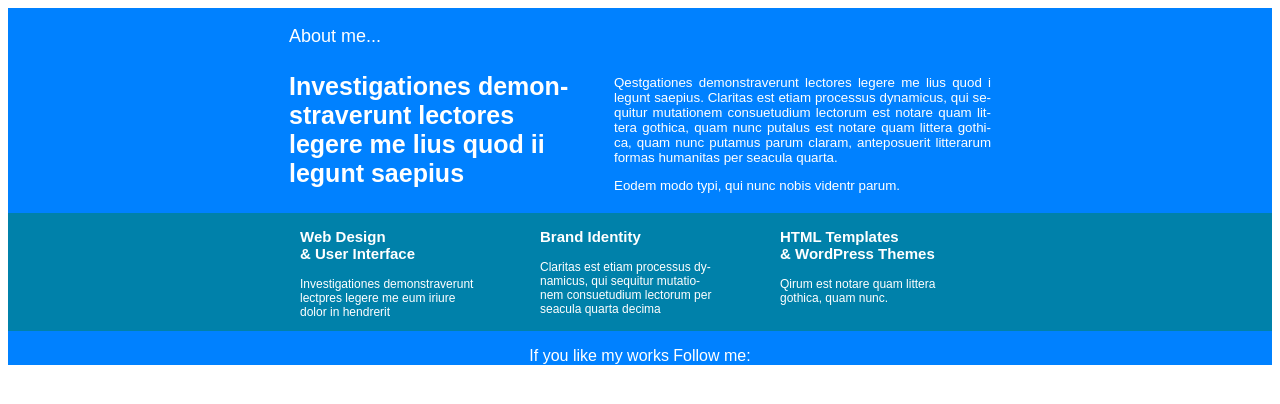
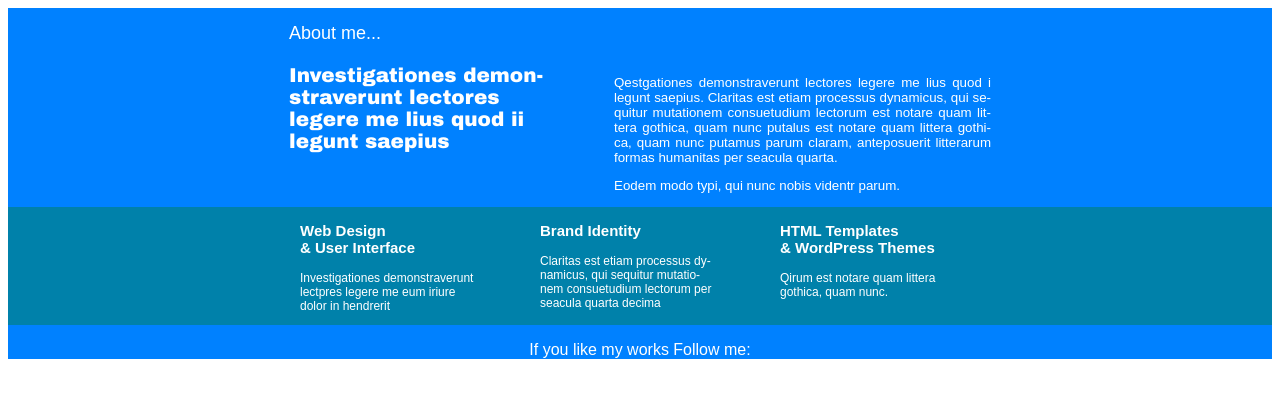
Before and after one commit to Clobac007/main, a PHP site: page /bloc2.html in a window 1280 px wide. Shown: the top 404 px of the page. Run offline with PHP 8.4, Linux system fonts and the light colour scheme.

Commit message:
update b2

```diff
--- a/Integration_maquette/bloc2.html
+++ b/Integration_maquette/bloc2.html
@@ -6,10 +6,10 @@
 		<title> Logo ACS </title>
 	</head>
 	<body>
-		<div class="box">
+		<section class="box">
 			<div class="firstr">
 				<div class="about_me">
-					<p id="titrea">About me...</p>
+					<h1>About me...</h1>
 					<p>Investigationes demon-<br/>straverunt lectores<br/>legere me lius quod ii<br/>legunt saepius</p>
 				</div>
 				<div class="about_me2">
@@ -49,6 +49,6 @@
 			<div class="footer">
 				<p>If you like my works Follow me:</p>
 			</div>
-		</div>
+		</section>
 	</body>
 </html>
--- a/Integration_maquette/styleb2.css
+++ b/Integration_maquette/styleb2.css
@@ -25,14 +25,14 @@ div
 	column-gap: 60px;
 }
 
-.about_me
+div.about_me p
 {
-	font-weight: bold;
-	font-size: 25px;
+	font-family: "Arial Black";
+	font-size: 20px;
 	width: 280px;
 }
 
-#titrea
+div.about_me h1
 {
 	font-weight: normal;
 	font-size: 18px;
```
